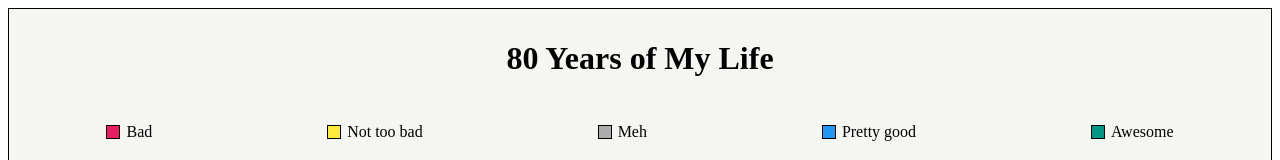
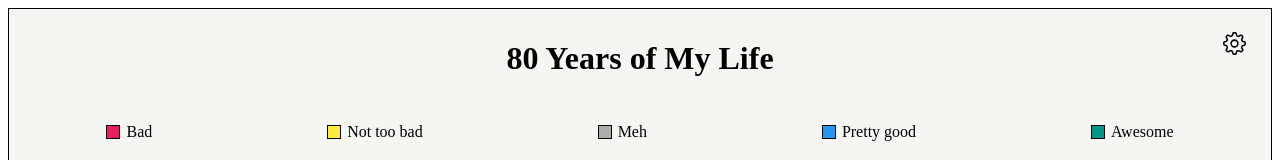
Before and after one commit to vtruo009/life-in-weeks, a React (Vite) app: page / in a window 1280 px wide. Shown: the top 160 px of the page. Built offline with nearby package versions, Linux system fonts and the light colour scheme; the HTML template or start-up script is replaced by a standard one.

Commit message:
initial setup of settings page

```diff
--- a/package.json
+++ b/package.json
@@ -16,6 +16,7 @@
   "devDependencies": {
     "@types/react": "^18.2.66",
     "@types/react-dom": "^18.2.22",
+    "@types/react-icons": "^3.0.0",
     "@types/styled-components": "^5.1.34",
     "@typescript-eslint/eslint-plugin": "^7.2.0",
     "@typescript-eslint/parser": "^7.2.0",
@@ -23,6 +24,7 @@
     "eslint": "^8.57.0",
     "eslint-plugin-react-hooks": "^4.6.0",
     "eslint-plugin-react-refresh": "^0.4.6",
+    "react-icons": "^5.2.1",
     "react-tiny-popover": "^8.0.4",
     "styled-components": "^6.1.8",
     "typescript": "^5.2.2",
--- a/src/components/Calendar.tsx
+++ b/src/components/Calendar.tsx
@@ -1,10 +1,12 @@
 import styled from "styled-components"
 import Year from "./Year";
 import Rating from "./Rating";
+import Settings from "./Settings";
 
 const StyledCalendar = styled.div`
     width: fit-content;
     height: auto;
+    position: relative;
     display: flex;
     flex-direction: column;
     align-items: center;
@@ -39,6 +41,7 @@ function Calendar() {
 
     return (
         <StyledCalendar>
+            <Settings />
             <h1>{YEARS_IN_LIFE} Years of My Life</h1>
             <Rating compact={false} />
             <StyledCalendarGrid>
--- /dev/null
+++ b/src/components/Settings.tsx
@@ -0,0 +1,28 @@
+
+import { GoGear } from "react-icons/go";
+import { styled } from "styled-components";
+
+const StyledSettings = styled.button`
+    position: absolute;
+    top: 1%;
+    right: 1%;
+    margin: 0px 5px;
+    border: none;
+    background-color: transparent;
+    cursor: pointer;
+
+    svg {
+        width: 25px;
+        height: auto;
+    }
+`;
+
+function Settings() {
+    return (
+        <StyledSettings >
+            <GoGear />
+        </StyledSettings>
+    );
+}
+
+export default Settings;
```
Also changed, not shown: 1 other file (tests, documents, lock files or other folders).
